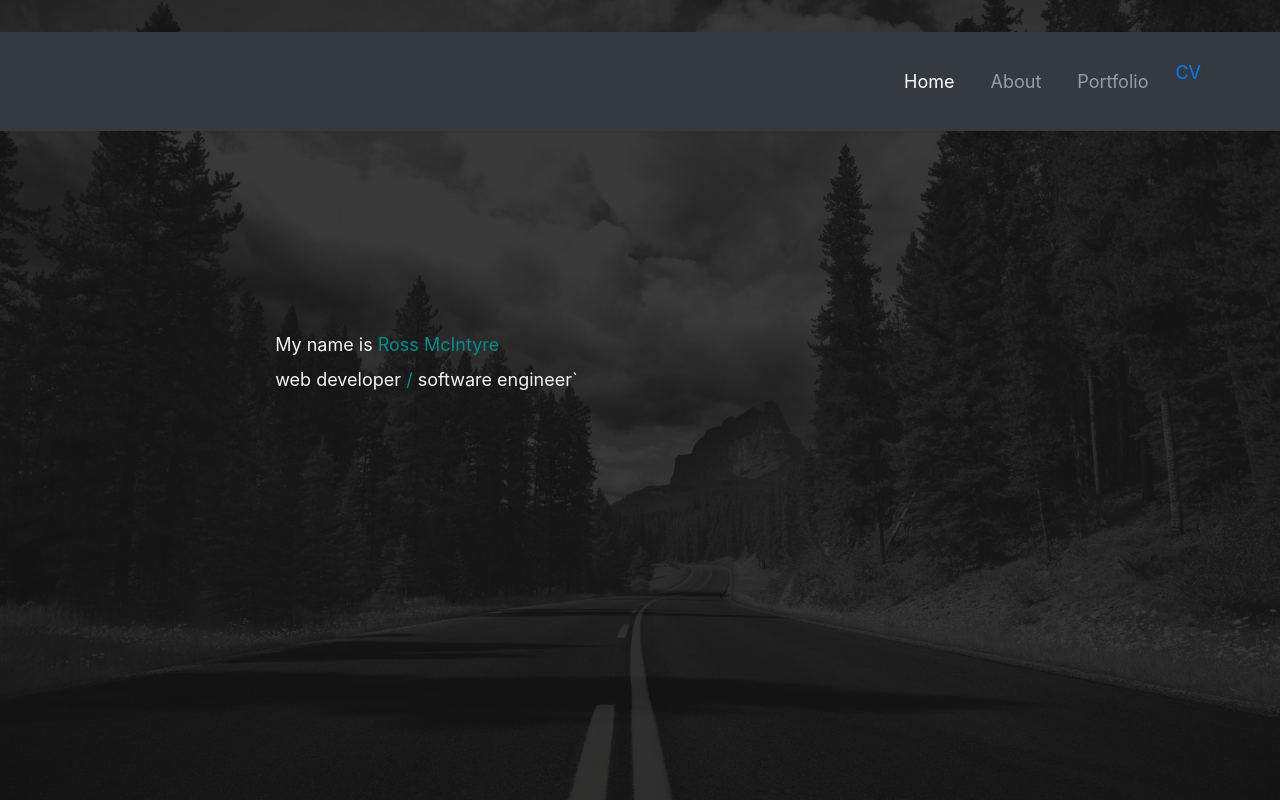
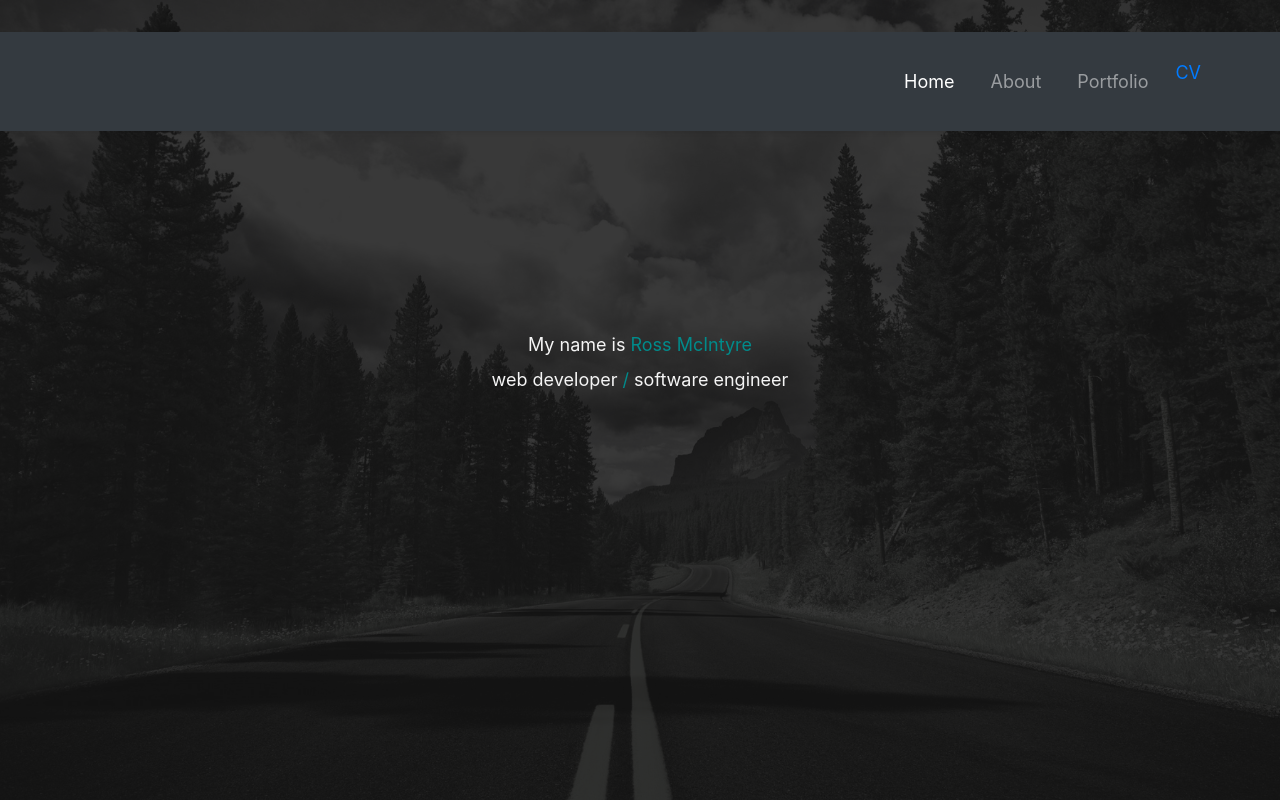
Before and after one commit to Ross-mc/react-portfolio, a React (Create React App) app: page / in a window 1280 px wide. Shown: the top 800 px of the page. Built offline with nearby package versions, Linux system fonts and the light colour scheme.

Commit message:
centred text on bio, typo fix on bio

```diff
--- a/src/index.css
+++ b/src/index.css
@@ -163,6 +163,7 @@ body{
   min-height: 88vh;
   width: 90%;
   margin: 0 auto;
+  text-align: center;
 }
 
 .inline-link:hover{
--- a/src/utils/BioArrays.js
+++ b/src/utils/BioArrays.js
@@ -1,7 +1,7 @@
 const BioArrays = {
     HomeBio: [
         <p className="responsive-text">My name is <span className="blue-text">Ross McIntyre</span></p>,
-        <p className="responsive-text">web developer <span className="blue-text">/</span> software engineer`</p>
+        <p className="responsive-text">web developer <span className="blue-text">/</span> software engineer</p>
     ],
     PortfolioBio: [
         <p class="responsive-text">My name is <span class="blue-text">Ross McIntyre</span> and I am a web developer and software engineer at BJSS in Manchester</p>,
```
